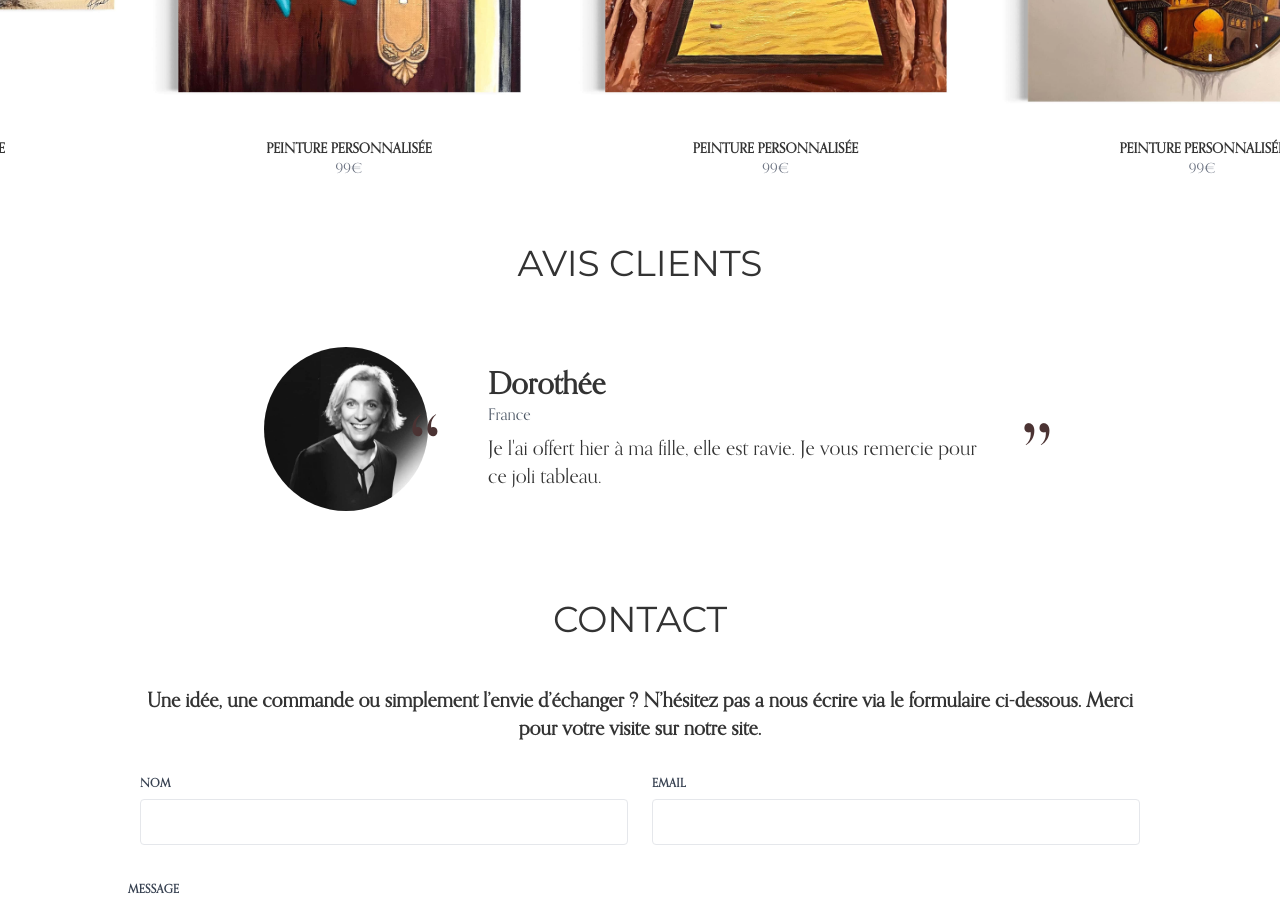
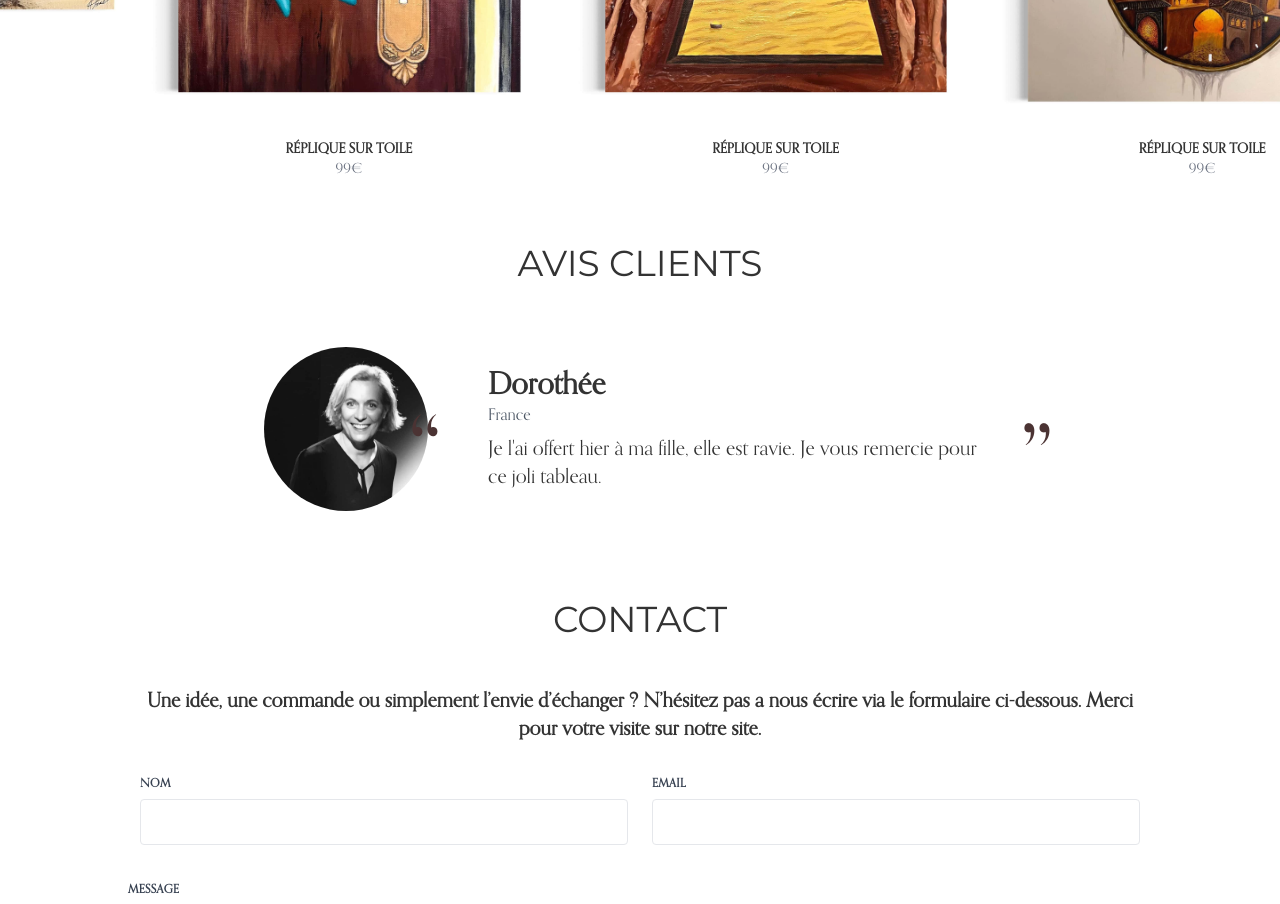
Before and after one commit to Asmaartt/asmaartt.github.io, a plain HTML site: page index.html in a window 1280 px wide. Shown: the part 1920-2824 px from the top of the page. Drawn offline with nearby package versions, Linux system fonts and the light colour scheme.

Commit message:
Deploying to gh-pages from @ Asmaartt/asmaartt.github.io@1965d99b8670336427a35599e956b3883924a282 🚀

```diff
--- a/index.html
+++ b/index.html
@@ -185,7 +185,7 @@
                         <div>
                             <img class=" object-cover !w-auto" src="/img/IMG_6546.jpeg">
                             <div class="text-center mt-2 text-black">
-                                <p class="font-semibold text-sm uppercase">Peinture Personnalisée</p>
+                                <p class="font-semibold text-sm uppercase">Réplique sur toile</p>
                                 <p class="text-sm text-gray-500">99€</p>
                             </div>
                         </div>
@@ -193,7 +193,7 @@
                         <div>
                             <img class=" object-cover !w-auto" src="/img/IMG_6545.jpeg">
                             <div class="text-center mt-2 text-black">
-                                <p class="font-semibold text-sm uppercase">Peinture Personnalisée</p>
+                                <p class="font-semibold text-sm uppercase">Réplique sur toile</p>
                                 <p class="text-sm text-gray-500">99€</p>
                             </div>
                         </div>
@@ -201,7 +201,7 @@
                         <div>
                             <img class=" object-cover !w-auto" src="/img/IMG_6544.jpeg">
                             <div class="text-center mt-2 text-black">
-                                <p class="font-semibold text-sm uppercase">Peinture Personnalisée</p>
+                                <p class="font-semibold text-sm uppercase">Réplique sur toile</p>
                                 <p class="text-sm text-gray-500">99€</p>
                             </div>
                         </div>
@@ -209,7 +209,7 @@
                         <div>
                             <img class=" object-cover !w-auto" src="/img/IMG_6543.jpeg">
                             <div class="text-center mt-2 text-black">
-                                <p class="font-semibold text-sm uppercase">Peinture Personnalisée</p>
+                                <p class="font-semibold text-sm uppercase">Réplique sur toile</p>
                                 <p class="text-sm text-gray-500">99€</p>
                             </div>
                         </div>
```
